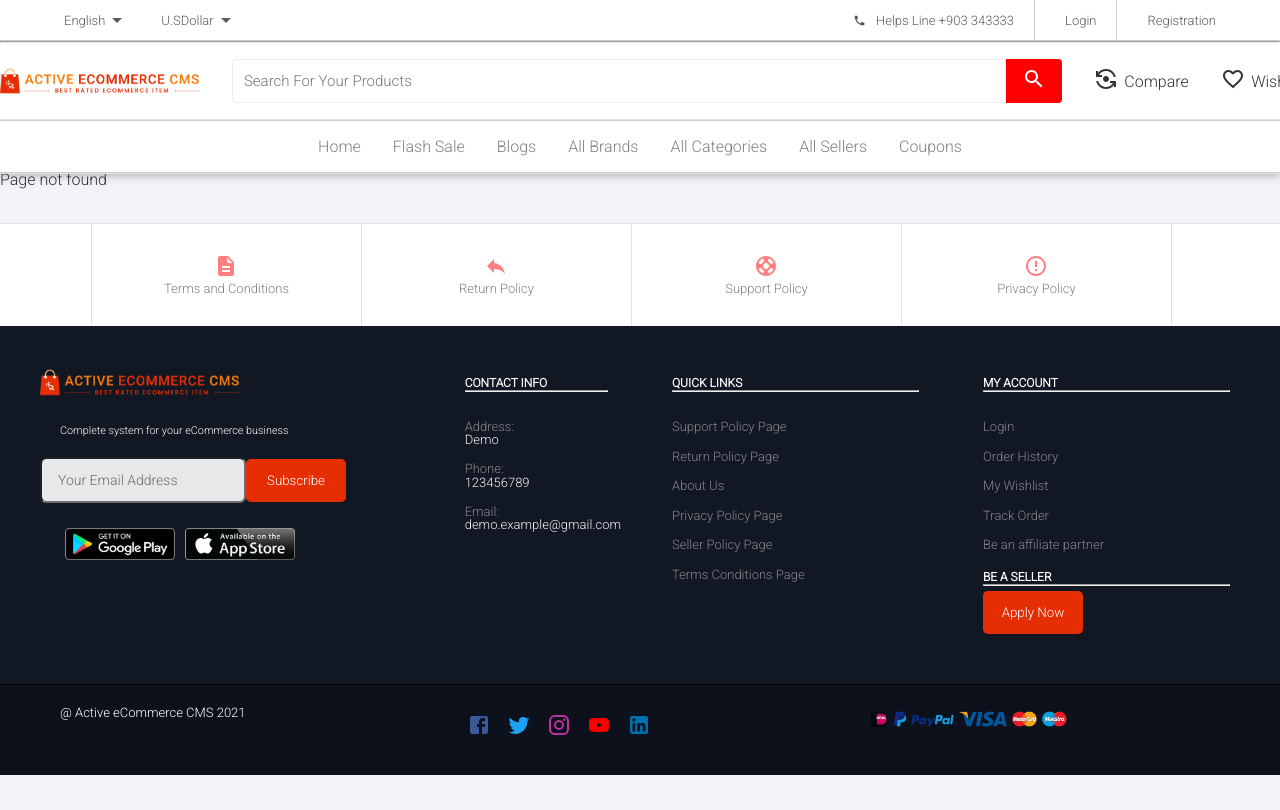
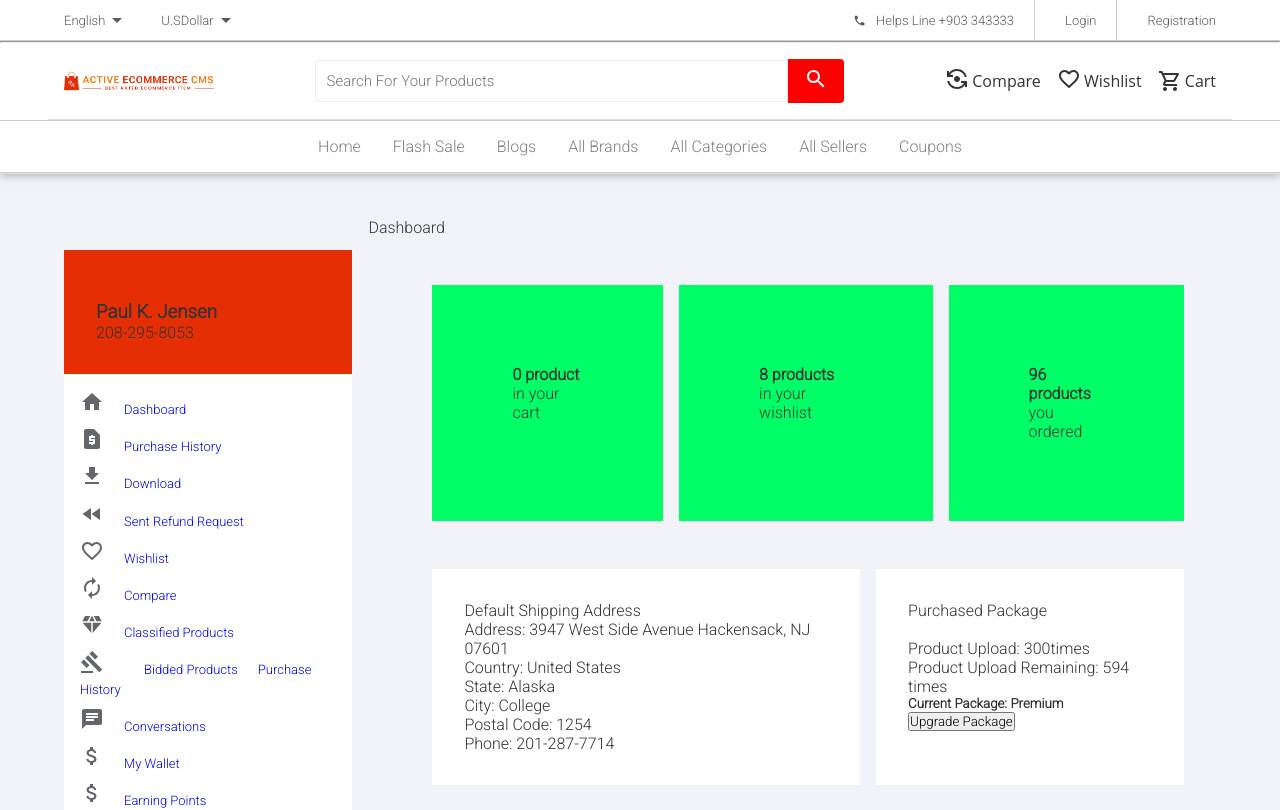
Before and after one commit to africommerce/africommerce-saas, a React (Create React App) app: page /user/dashboard in a window 1280 px wide. Shown: the top 810 px of the page. Built offline with nearby package versions, Linux system fonts and the light colour scheme.

Commit message:
added files and routes

```diff
--- a/src/components/header/SearchNavbar.jsx
+++ b/src/components/header/SearchNavbar.jsx
@@ -4,20 +4,16 @@ import SearchIcon from '@mui/icons-material/Search';
 import FlipCameraAndroidIcon from '@mui/icons-material/FlipCameraAndroid';
 import FavoriteBorderIcon from '@mui/icons-material/FavoriteBorder';
 import ShoppingCartOutlinedIcon from '@mui/icons-material/ShoppingCartOutlined';
-// import { useDispatch, useSelector } from 'react-redux';
-// import { cartAction } from '../../store/cart-slice';
 import { Badge } from '@mui/material';
 
 const SearchNavbars = styled.div`
-  width: 100%;
   display: grid;
   grid-template-columns: auto 1fr auto;
   gap: 2em;
   justify-content: space-between;
   max-width: 90%;
   margin: 0 auto;
-  padding: 1em 0;
-  max-width: 100%;
+  padding: 1em;
 
   border-color: var(--soft-secondary) !important;
   border-bottom: 1px solid #dee2e6 !important;
@@ -34,16 +30,17 @@ const SearchContainer = styled.div`
   display: flex;
   flex: 3;
   align-items: center;
+  margin: 0 !important;
+
 
   .form-group-container {
     display: flex;
     align-items: center;
 
     .form-search input {
-      height: 20px;
       padding: 0.73em;
       border: 1px solid #eee;
-      width: 50em;
+      width: 30em;
       font-size: 15px;
       color: gray;
       border-radius: 4px 0 0 4px;
@@ -69,18 +66,24 @@ const SearchContainer = styled.div`
 const Options = styled.div`
   width: 100%;
   display: flex;
+  flex-direction: row;
   flex: 1;
   align-items: center;
-  gap: 2em;
+  gap: 1em;
 
   .options-list {
     display: flex;
     align-items: center;
-    gap: 0.4em;
+    gap: 0.2em;
   }
 `;
 const Logo = styled.img`
-  max-width: 200px;
+  max-width: 150px;
+`;
+
+const Iname = styled.p`
+  font-family: 'Open Sans', sans-serif !important;
+  font-weight: 400;
 `;
 export const SearchNavbar = () => {
   // CART FROM STORE CART SLICE
@@ -109,9 +112,7 @@ export const SearchNavbar = () => {
             <FlipCameraAndroidIcon />
           </div>
           <div>
-            <div>
-              <p>Compare</p>
-            </div>
+            <Iname>Compare</Iname>
           </div>
         </div>
         <div className="options-list">
@@ -119,9 +120,7 @@ export const SearchNavbar = () => {
             <FavoriteBorderIcon />
           </div>
           <div>
-            <div>
-              <p>Wishlist</p>
-            </div>
+            <Iname>Wishlist</Iname>
           </div>
         </div>
         <div className="options-list" style={{ cursor: 'pointer' }}>
@@ -131,9 +130,7 @@ export const SearchNavbar = () => {
             </Badge>
           </div>
           <div>
-            <div>
-              <p>Cart</p>
-            </div>
+            <Iname>Cart</Iname>
           </div>
         </div>
       </Options>
--- a/src/components/header/TopNavbar.jsx
+++ b/src/components/header/TopNavbar.jsx
@@ -43,7 +43,6 @@ const List2 = styled.div`
   font-weight: 400;
 
   p {
-    font-size: 13px;
     font-size: 13px;
   }
 `;
--- a/src/index.css
+++ b/src/index.css
@@ -2,14 +2,14 @@
   margin: 0;
   padding: 0;
   font-family: 'Roboto',
-    sans-serif !important;
+    sans-serif;
 
 }
 
 
 body {
   font-family: 'Roboto',
-    sans-serif !;
+    sans-serif ;
   background-color: #f2f3f8 !important;
   -webkit-font-smoothing: antialiased !important;
   -moz-osx-font-smoothing: grayscale !important;
--- /dev/null
+++ b/src/pages/user/Auction.bidded.jsx
@@ -0,0 +1,124 @@
+import React, { useEffect, useState } from 'react';
+import classes from '../../styles/purchase.module.css';
+
+const AuctionBidded = () => {
+  const [loading, setLoading] = useState(true);
+  const [state, setState] = useState([]);
+  const data = [
+    {
+      id: 1,
+      Product: 'Bridesmaid Jewelry Sets for Women',
+      BiddedAmount: '$550.000',
+      HighestBiddedAmount: '$550.000',
+      AuctionEndDate: '2025-03-01 00:00:00',
+
+      Action: ['N/A', 'Purchased'],
+    },
+    {
+      id: 2,
+      Product: 'Dell 8300 Desktop 2020',
+      BiddedAmount: '$2,020.000',
+      HighestBiddedAmount: '$3,000.000',
+      AuctionEndDate: '2025-03-01 00:00:00',
+
+      Action: ['N/A', 'Purchased'],
+    },
+    {
+      id: 3,
+      Product: 'OnePlus 8T 5G KB2000 128GB 8GB RAM',
+      BiddedAmount: '$4,050.000',
+      HighestBiddedAmount: '$4,050.000',
+      AuctionEndDate: '2025-03-01 00:00:00',
+
+      Action: ['N/A', 'Purchased'],
+    },
+    {
+      id: 4,
+      Product: '2020Bmw R 1250 RS',
+      BiddedAmount: '$2,040.000',
+      HighestBiddedAmount: '$2,050.000',
+      AuctionEndDate: '2025-03-01 00:00:00',
+
+      Action: ['N/A', 'Purchased'],
+    },
+    {
+      id: 5,
+      Product: '2021 BMW i8 Car',
+      BiddedAmount: '$5,020.000',
+      HighestBiddedAmount: '$5,020.000',
+      AuctionEndDate: '2025-03-01 00:00:00',
+
+      Action: ['N/A', 'Purchased'],
+    },
+    {
+      id: 6,
+      Product: 'OnePlus 7 pro (256GB storage)',
+      BiddedAmount: '$850.000',
+      HighestBiddedAmount: '$850.000',
+      AuctionEndDate: '2025-03-01 00:00:00',
+
+      Action: ['N/A', 'Purchased'],
+    },
+    {
+      id: 7,
+      Product: 'iPhone 12 Pro Max 5G 256GB',
+      BiddedAmount: '$1,250.000',
+      HighestBiddedAmount: '$13,000.000',
+      AuctionEndDate: '2025-03-01 00:00:00',
+
+      Action: ['N/A', 'Purchased'],
+    },
+  ];
+
+  useEffect(() => {
+    setState(data);
+    setLoading(false);
+  }, []);
+
+  let content = null;
+  if (loading) content = <div>Loading...</div>;
+  if (!loading) {
+    content = (
+      <div className={classes.Purchase}>
+        <h2>Purchase History</h2>
+        <div className={classes.Headers}>
+          <div>Code</div>
+          <div>Date</div>
+
+          <div>Amount</div>
+          <div id="display">Payment Status</div>
+          <div>Options</div>
+        </div>
+        {data.map((data) => {
+          return (
+            <div key={data.id} className={classes.PurchaseBox}>
+              <div className={classes.Code}>{data.code}</div>
+              <div className={classes.Date}>{data.date}</div>
+
+              <div className={classes.Amount}>${data.amount}</div>
+
+              <div className={classes.Tired}>
+                {data.status === 'Delivered' ? (
+                  <div className={classes[data.status]}>Paid</div>
+                ) : (
+                  <div className={classes[data.status]}>Unpaid</div>
+                )}
+              </div>
+              <div className={classes.Options}>
+                {data.options.map((option, i) => (
+                  <span key={i} className={classes[option]}>
+                    {' '}
+                    <ion-icon name={option}></ion-icon>
+                  </span>
+                ))}
+              </div>
+            </div>
+          );
+        })}
+      </div>
+    );
+  }
+  return content;
+};
+
+export default AuctionBidded;
--- a/src/pages/user/DashboardSidebar.jsx
+++ b/src/pages/user/DashboardSidebar.jsx
@@ -17,6 +17,7 @@ import styled from 'styled-components';
 const Wraps = styled.div`
   margin: 1rem auto;
   padding: 1rem;
+  font-family: 'Open Sans', sans-serif !important;
 `;
 
 const Nav = styled(NavLink)`
@@ -34,10 +35,10 @@ const Container = styled.div`
   box-sizing: border-box;
   position: relative;
   top: 0;
-  padding: 2rem;
+  padding: 1rem;
   align-items:center;
   justify-content: center;
-  font-family: 'Open Sans', sans-serif;
+  font-family: 'Open Sans', sans-serif !important;
   font-size: 13px;
   line-height: 19.5px;
   color: rgb(99, 102, 107);
@@ -50,7 +51,7 @@ const Content = styled.div`
   margin-bottom: 3%;
   /* margin: 0 auto; */
   &:hover {
-    border: 1pc solid #fbe0da;
+    /* border: 1pc solid #fbe0da; */
     background-color: #fbe0da;
   }
 `;
@@ -72,55 +73,58 @@ function DashboardSidebar() {
         <Content>
           {' '}
           <RequestPageIcon />
-          <Nav to="/purchase-history">Purchase History</Nav>
+          <Nav to="/user/purchase-history">Purchase History</Nav>
         </Content>
         <Content>
           <DownloadIcon />
-          <Nav to="downloads">Download</Nav>
+          <Nav to="/user/download">Download</Nav>
         </Content>
         <Content>
           <FastRewindIcon />
-          <Nav>Sent Refund Request</Nav>
+          <Nav to="/user/sent-refund">Sent Refund Request</Nav>
         </Content>
         <Content>
           <FavoriteBorderIcon />
-          <Nav to="/wishlist">Wishlist</Nav>
+          <Nav to="/user/wishlist">Wishlist</Nav>
         </Content>
         <Content>
           <AutorenewIcon />
-          <Nav>Compare</Nav>
+          <Nav to="/user/compare">Compare</Nav>
         </Content>
         <Content>
           <DiamondIcon />
-          <Nav>Classified Products</Nav>
+          <Nav to="/user/classified-products">Classified Products</Nav>
         </Content>
         <Content>
           <GavelIcon />
-          <Nav>Auction</Nav>
+          <Nav display="flex">
+            <Nav to="/user/auction-bidded">Bidded Products</Nav>
+            <Nav to="/user/purchase-history">Purchase History</Nav>
+          </Nav>
         </Content>
         <Content>
           <ChatIcon />
-          <Nav>Conversations</Nav>
+          <Nav to="/user/conversation">Conversations</Nav>
         </Content>
         <Content>
           <AttachMoneyIcon />
-          <Nav>My Wallet</Nav>
+          <Nav to="/user/wallet">My Wallet</Nav>
         </Content>
         <Content>
           <AttachMoneyIcon />
-          <Nav>Earning Points</Nav>
+          <Nav to="/user/earning-point">Earning Points</Nav>
         </Content>
         <Content>
           <AttachMoneyIcon />
-          <Nav>Affliate</Nav>
+          <Nav to="/user/affliate">Affliate</Nav>
         </Content>
         <Content>
           <SupportIcon />
-          <Nav>Support Ticket</Nav>
+          <Nav to="/user/support">Support Ticket</Nav>
         </Content>
         <Content>
           <PersonIcon />
-          <Nav>Manage Profile</Nav>
+          <Nav to="/user/manageprofile">Manage Profile</Nav>
         </Content>
       </Container>
     </Wraps>
--- a/src/pages/user/Download.jsx
+++ b/src/pages/user/Download.jsx
@@ -1,9 +1,73 @@
-import React from 'react'
+import React from 'react';
+import DownloadForOfflineIcon from '@mui/icons-material/DownloadForOffline';
+import DashboardSidebar from './DashboardSidebar';
+import styled from 'styled-components';
+
+const Container = styled.div`
+  background-color: #fff;
+  font-family: 'Open Sans', 'sans-serif';
+  font-weight: 400;
+  font-size: 13px;
+  line-height: 1.5;
+  color: #1b1b28;
+
+  overflow-x: hidden;
+  padding-right: 15px;
+  padding-left: 15px;
+  margin-right: auto;
+  margin-left: auto;
+  @media (min-width: 768px) {
+    max-width: 720px;
+  }
+`;
+
+const Card = styled.div`
+ display: flex;
+ flex-direction: row;
+  margin: 0 auto;
+  padding: 1rem;
+
+`;
 
 function Download() {
   return (
-    <div>Download</div>
-  )
+    <Card>
+      <DashboardSidebar />
+      <Container>
+        <div>
+          <div>
+            <div>
+              <h5>Download Your Product</h5>
+            </div>
+            <div>
+              <table>
+                <thead>
+                  <tr>
+                    <th>Product</th>
+                    <th>Option</th>
+                  </tr>
+                </thead>
+                <tbody>
+                  <tr>
+                    <td>
+                      <a href="" style={{textDecoration: "none", color:"red"}}>
+                        Adobe Photoshop Elements & Premiere Elements 2021
+                      </a>
+                    </td>
+                    <td>
+                      <a href="">
+                        <DownloadForOfflineIcon />
+                      </a>
+                    </td>
+                  </tr>
+                </tbody>
+              </table>
+            </div>
+          </div>
+        </div>
+      </Container>
+    </Card>
+  );
 }
 
-export default Download
+export default Download;
--- a/src/pages/user/ManageProfile.jsx
+++ b/src/pages/user/ManageProfile.jsx
@@ -1,9 +1,39 @@
-import React from 'react'
+import React from 'react';
+import DashboardSidebar from './DashboardSidebar';
+import styled from 'styled-components';
+
+const Card = styled.div`
+  display: flex;
+  flex-direction: row;
+  margin: 0 auto;
+`
+const Page = styled.div`
+  margin: 0 auto;
+  background: red;
+`;
+
+
+const Container = styled.div`
+  height: 50vh;
+  top: 0;
+  margin: 0 auto;
+  background: rgb(242, 243, 248);
+`;
+
 
 function ManageProfile() {
-  return (
-    <div>ManageProfile</div>
-  )
+  return (<Card>
+    <DashboardSidebar />
+     <Page>
+      < Container>
+        <div>
+        </div>
+      </Container>
+    </Page>
+  </Card>
+
+
+  );
 }
 
-export default ManageProfile
+export default ManageProfile;
--- a/src/pages/user/PurchaseHistoryMain.jsx
+++ b/src/pages/user/PurchaseHistoryMain.jsx
@@ -7,6 +7,7 @@ const Container = styled.div`
   display: flex;
   flex-direction: row;
   margin: 0 auto;
+  padding: 1rem;
 `;
 
 function PurchaseHistoryMain() {
--- /dev/null
+++ b/src/pages/user/sentRefundRequest.jsx
@@ -0,0 +1,12 @@
+import React from 'react';
+import DashboardSidebar from './DashboardSidebar';
+
+function SentRefundRequest() {
+  return (
+    <>
+    <DashboardSidebar />
+    </>
+  )
+}
+
+export default SentRefundRequest
--- a/src/pages/user/userDashboard.jsx
+++ b/src/pages/user/userDashboard.jsx
@@ -4,9 +4,15 @@ import DashboardSidebar from './DashboardSidebar';
 import { NavLink } from 'react-router-dom';
 import styled from 'styled-components';
 
+const Wrap = styled.div`
+  display: flex;
+  flex-direction: row;
+  margin: 0 auto;
+  padding: 3rem;
+`;
+
 const Container = styled.div`
   display: flex;
-  /* width: 30vw; */
   height: 30vh;
   position: relative;
   top: 0;
@@ -15,11 +21,79 @@ const Container = styled.div`
   background: rgb(242, 243, 248);
 `;
 
+const Card = styled.div`
+  padding: 5rem;
+  box-sizing: border-box;
+  background-color: #00ff66;
+  margin-left: 1rem;
+`;
+
+const Card2 = styled.div`
+  padding: 2rem;
+  box-sizing: border-box;
+  background-color: #fff;
+  margin-left: 1rem;
+`;
+const Case = styled.div`
+  /* background-color: #fff; */
+  display: flex;
+  flex-direction: row;
+`;
+const Cases = styled.div`
+  padding: 0 3rem;
+  `
+
 function Dashboard() {
   return (
-    <div>
-      <DashboardSidebar />
-    </div>
+    <Wrap>
+      <div>
+        <DashboardSidebar />
+      </div>
+      <div>
+        <div>
+          <div>Dashboard</div>
+          <Wrap>
+            <Card>
+              <h4>0 product</h4>
+              <p>in your cart</p>
+            </Card>
+            <Card>
+              <h4>8 products</h4>
+              <p>in your wishlist</p>
+            </Card>
+            <Card>
+              <h4>96 products</h4>
+              <p>you ordered</p>
+            </Card>
+          </Wrap>
+        </div>
+        <Cases>
+          <Case>
+            <Card2>
+              <div>Default Shipping Address</div>
+              <div>
+                <p>Address: 3947 West Side Avenue Hackensack, NJ 07601</p>
+                <p>Country: United States</p>
+                <p>State: Alaska</p>
+                <p>City: College</p>
+                <p>Postal Code: 1254</p>
+                <p>Phone: 201-287-7714</p>
+              </div>
+            </Card2>
+            <Card2>
+              <div>Purchased Package</div>
+              <div>
+                <img src="" />
+                <p>Product Upload: 300times</p>
+                <p>Product Upload Remaining: 594 times</p>
+                <h5>Current Package: Premium</h5>
+                <button>Upgrade Package</button>
+              </div>
+            </Card2>
+          </Case>
+        </Cases>
+      </div>
+    </Wrap>
   );
 }
 
--- a/src/routes/MasterRoutes.jsx
+++ b/src/routes/MasterRoutes.jsx
@@ -29,17 +29,18 @@ import { SellerProducts } from '../pages/seller/SellerProducts';
 import { SellerPos } from '../pages/seller/SellerPos';
 import { SellerUploads } from '../pages/seller/SellerUploads';
 import { SellerAuction } from '../pages/seller/SellerAuctionProducts';
-import Dashboard from '../pages/user/userDashboard';
+import  Dashboard from '../pages/user/userDashboard';
 import Compare from '../pages/user/Compare';
 import ClassifiedProduct from '../pages/user/ClassifiedProduct';
 import PurchaseHistoryMain from '../pages/user/PurchaseHistoryMain';
-import Auction from '../pages/user/Auction';
+import AuctionBidded from '../pages/user/Auction.bidded';
 import Conversation from '../pages/user/Conversation';
 import Download from '../pages/user/Download';
 import Wallet from '../pages/user/Wallet';
 import EarningPoint from "../pages/user/EarningPoint";
 import ManageProfile from '../pages/user/ManageProfile';
 import SupportTicket from '../pages/user/SupportTicket';
+import SentRefundRequest from '../pages/user/sentRefundRequest';
 
 export const MasterRoutes = () => {
   return (
@@ -62,7 +63,6 @@ export const MasterRoutes = () => {
       <Route path="/all-brands" element={<AllBrand />} />
       <Route path="/seller" element={<Seller />} />
       <Route path="coupons" element={<Coupons />} />
-      <Route path="/dashboard" element={<Dashboard />} />
       <Route path="/return-policy" element={<ReturnPolicy />} />
       <Route path="/support-policy" element={<SupportPolicy />} />
       <Route path="/about-us" element={<AboutUs />} />
@@ -75,16 +75,17 @@ export const MasterRoutes = () => {
       <Route path="/track-order" element={<TrackOrder />} />
       <Route path="/order-history" element={<OrderHistory />} />
       <Route path="/allbrand" element={<AllBrand />} />
-      <Route path="/user" element={<Dashboard />}>
-        {' '}
-      </Route>
       <Route path="/user/purchase-history" element={<PurchaseHistoryMain />} />
       <Route path="/user/download" element={<Download />} />
-      <Route path="/user/sent-refund" element={<sentRefundRequest />} />
+      <Route path="/user/sent-refund" element={<SentRefundRequest />} />
       <Route path="/user/wishlist" element={<WishList />} />
       <Route path="/user/compare" element={<Compare />} />
       <Route path="/user/classified-products" element={<ClassifiedProduct />} />
-      <Route path="/user/auction" element={<Auction />} />
+      <Route path="/user/dashboard" element={<Dashboard />} />
+      <Route path="/user/auction" element={<AuctionBidded />}>
+        <Route path="/user/auction/auction-bidded" element={<AuctionBidded/>} />
+        <Route path="/user/auction/purchase-history" element={<PurchaseHistoryMain/>} />
+      </Route>
       <Route path="/user/conversation" element={<Conversation />} />
       <Route path="/user/wallet" element={<Wallet />} />
       <Route path="/user/earning-point" element={<EarningPoint />} />
```
